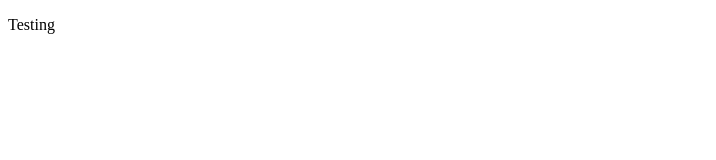
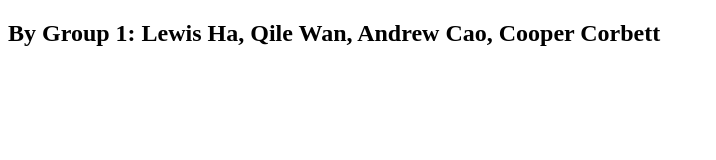
Before and after one commit to FIT3164Group1/Project, a plain HTML site: page index.html in a window 1280 px wide. Shown: the whole page, without its empty margins (0-716 px from the left). Drawn offline with Linux system fonts and the light colour scheme.

Commit message:
Add files via upload

```diff
--- a/index.html
+++ b/index.html
@@ -1,7 +1,10 @@
 <!DOCTYPE html>
 <html lang="en" data-color-mode="auto" data-light-theme="light" data-dark-theme="dark">
 	<head>
-	<p>Testing</p>
+	<title>Cancer Prediction Visualisation</title>
+	<h2>
+	By Group 1: Lewis Ha, Qile Wan, Andrew Cao, Cooper Corbett
+	</h2>
 
 	</head>
 	<body>
```
